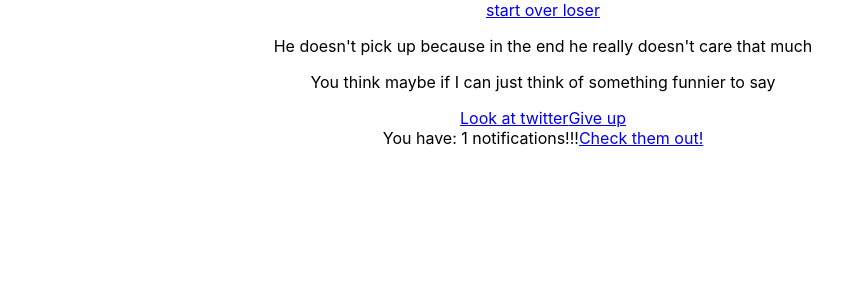
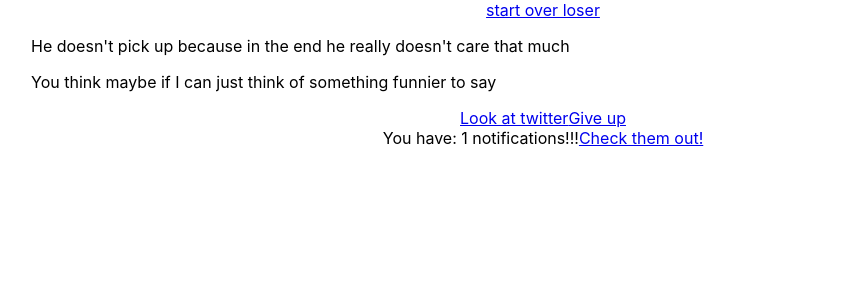
Before and after one commit to scootyboots/pizza-time, a React (Create React App) app: page /game/call_tucker in a window 1280 px wide. Shown: the top 300 px of the page, without its empty margins (97-939 px from the left). Built offline with nearby package versions, Linux system fonts and the light colour scheme; the HTML template or start-up script is replaced by a standard one.

Commit message:
text fades in letter at a time and added pizzatime.html for reference

```diff
--- a/src/App.css
+++ b/src/App.css
@@ -20,3 +20,34 @@
 .App-link {
   color: #07194b;
 }
+
+.text-box {
+  width: 80vw;
+  margin: auto;
+  text-align: left;
+}
+
+.content-container {
+  width: 80vw;
+  margin: auto;
+  text-align: left;
+}
+
+p {
+  white-space: nowrap;
+  overflow: hidden;
+  width: 100%;
+}
+
+p.default-text {
+  visibility: hidden;
+}
+
+p.default-text-animation {
+  animation: type 2s steps(45, end);
+  visibility: visible;
+}
+
+@keyframes type{
+  from{width: 0;}
+}
--- a/src/Scenarios.js
+++ b/src/Scenarios.js
@@ -18,7 +18,11 @@ class Scenarios extends Component {
         <div>
           <h1>THIS IS THE SCENARIOS COMPONENT</h1>
           <img src={croost} alt="crooster the rooster"/>
-          <p>Something giving some context for why this game exists</p>
+          <div className="text-box">
+            <p className ="default-text">this is a message for all the voo's in the world</p>
+            <p className ="default-text">this is a message for all the voo's in the world this is a message for all the voo's in the world</p>
+            <p>Something giving some context for why this game exists</p>
+          </div>
           <Link to={`${match.path}/${Object.keys(allScenarios)[0]}`}>We'll start the game at home - READY? GO?</Link>
         </div>
       )
--- a/src/scenarios/Default.js
+++ b/src/scenarios/Default.js
@@ -1,27 +1,47 @@
-import React, { Component } from 'react'
+import React, { Component, useEffect } from 'react'
 import { Link } from 'react-router-dom'
 import allScenarios from '../scenario-data/index'
 import Notification from '../scenarios/Notification'
 
 const Default = ({ image, events, buttons, click, match }) => {
+
   let { params } = match;
   const scenario = allScenarios[params.scenarioId]
   console.log(match)
+
+  const renderContent = (type, i) => {
+    if ( type === 'text' ) return <p className="default-text">{scenario.events[i].content}</p>
+    if ( type === 'image' ) return <img src={scenario.events[i].content} alt={scenario.events[i].alt}/>
+  }
+
+  setTimeout(() => console.log('cool timeout bro'), 2 * 1000)
+
+  let poop = 'a;dkjsssd;lsadk ;asld;s'
+  poop.split('').map((car, i) => setTimeout(() => console.log(car), i * 1000))
+
+  useEffect(() => {
+    const texts = Array.from(document.querySelectorAll('.default-text'))
+    console.log(texts)
+    texts.forEach((text, i) => {
+      setTimeout(() => text.classList.add('default-text-animation'), i === 0 ? 0 : i * 1000)
+    })
+  })
+
   return (
 
     <div className={scenario.type}>
+      <div className="content-container">
+      {scenario.events.map(( { type }, i ) => renderContent(type, i))}
+       </div>
 
-       {scenario.events.map(( { type }, i ) => {
-         if ( type === 'text' ) { return <p>{scenario.events[i].content}</p> }
-         if ( type === 'image' ) { return <img src={scenario.events[i].content} alt={scenario.events[i].alt}/> }
-       })}
-
+      <div className="next-container">
       {scenario.answers.map(({ text, key }) => {
         params.scenarioId = key
         return (
           <Link to={`/game/${key}`}>{text}</Link>
         )
       })}
+      </div>
 
       {scenario.notification.active === true ? <Notification number={scenario.notification.number} notiKey={scenario.notification.key} /> : null}
 
@@ -29,4 +49,5 @@ const Default = ({ image, events, buttons, click, match }) => {
   )
 };
 
+
 export default Default
```
Also changed, not shown: 1 other file (tests, documents, lock files or other folders).
